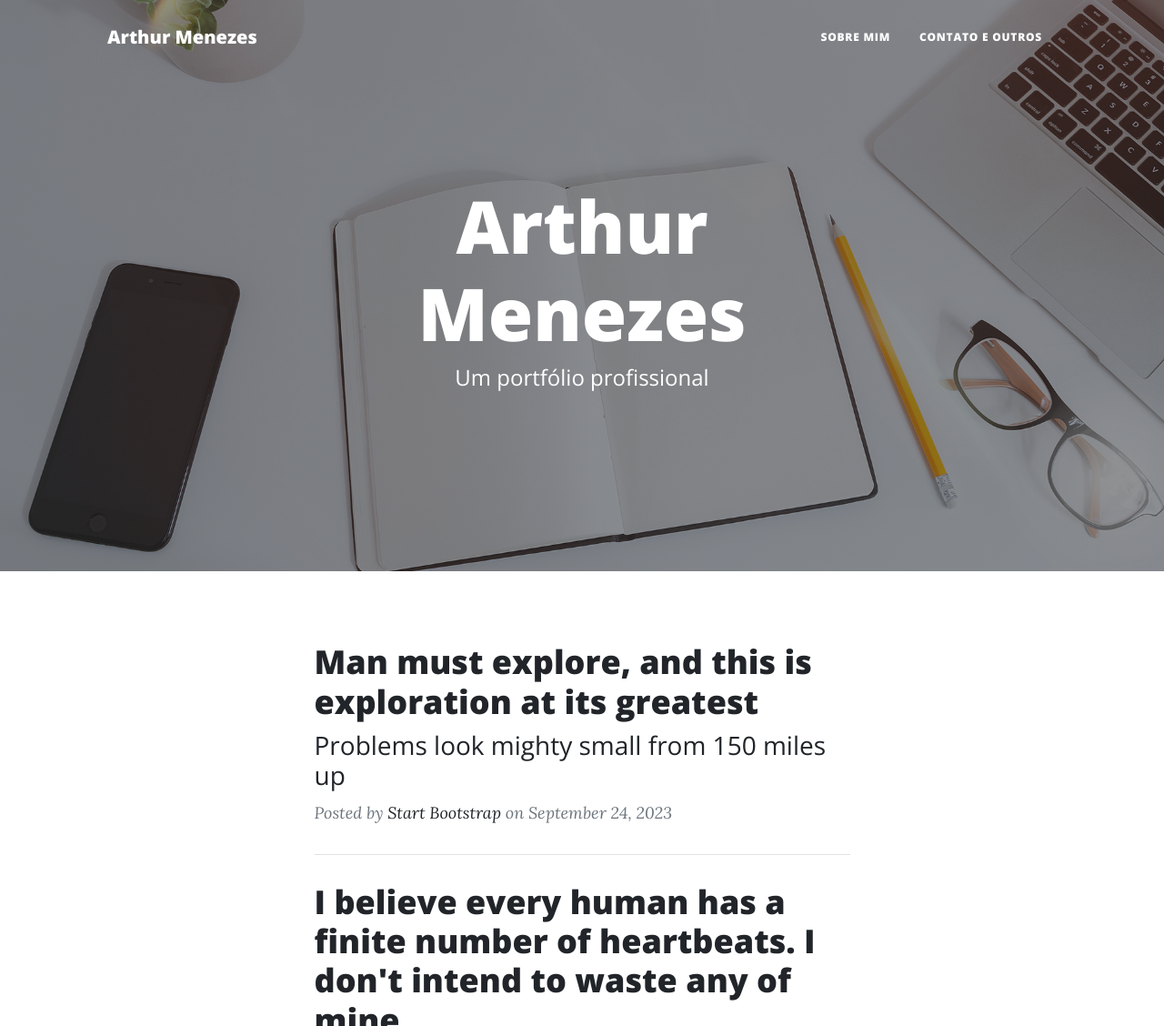
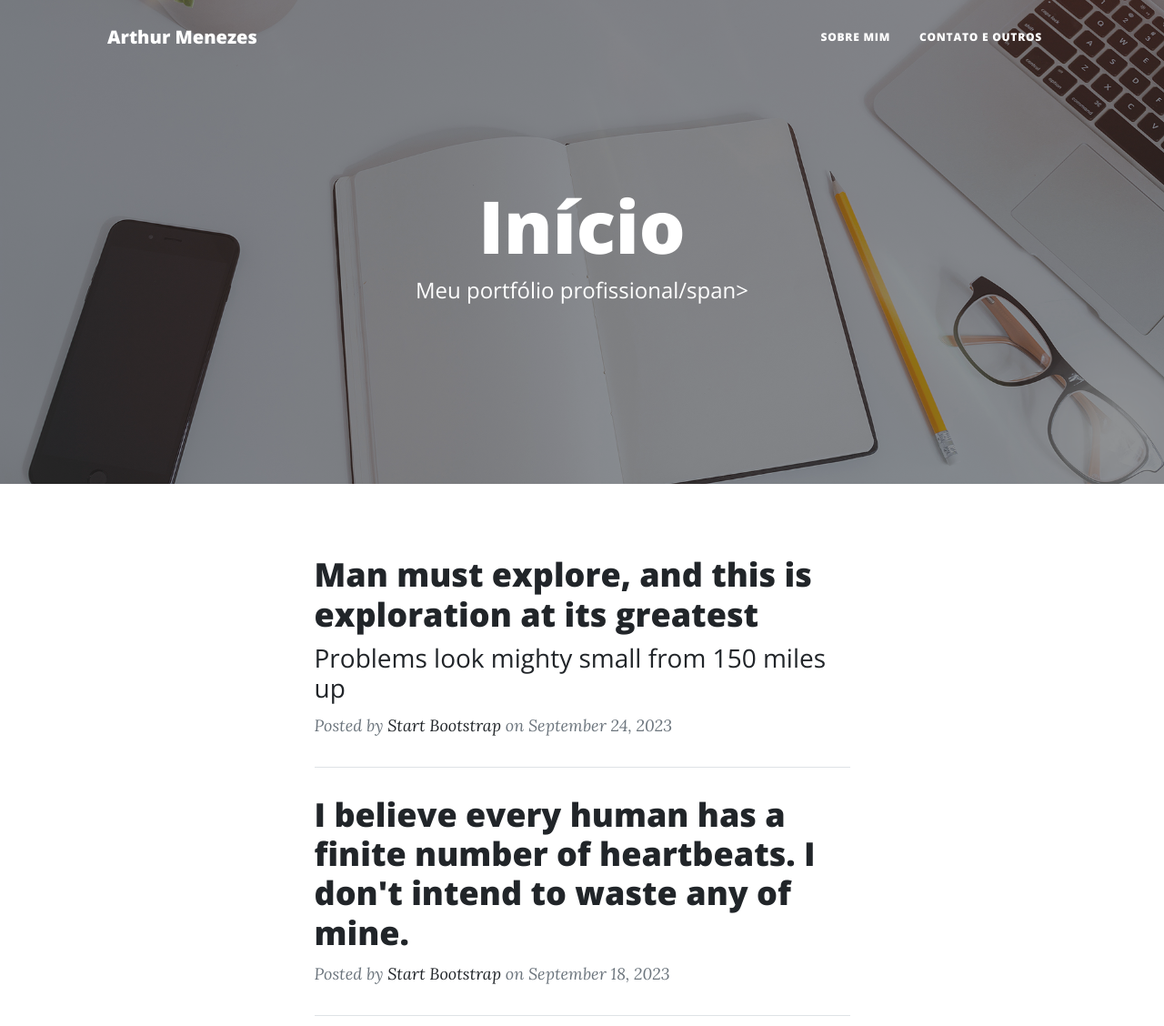
Before and after one commit to arthurmdr/github-page, a plain HTML site: page index.html in a window 1280 px wide. Shown: the top 1128 px of the page at 91% size. Drawn offline with nearby package versions, Linux system fonts and the light colour scheme.

Commit message:
Update index.html

```diff
--- a/index.html
+++ b/index.html
@@ -38,8 +38,8 @@
                 <div class="row gx-4 gx-lg-5 justify-content-center">
                     <div class="col-md-10 col-lg-8 col-xl-7">
                         <div class="site-heading">
-                            <h1>Arthur Menezes</h1>
-                            <span class="subheading">Um portfólio profissional</span>
+                            <h1>Início</h1>
+                            <span class="subheading">Meu portfólio profissional/span>
                         </div>
                     </div>
                 </div>
```
